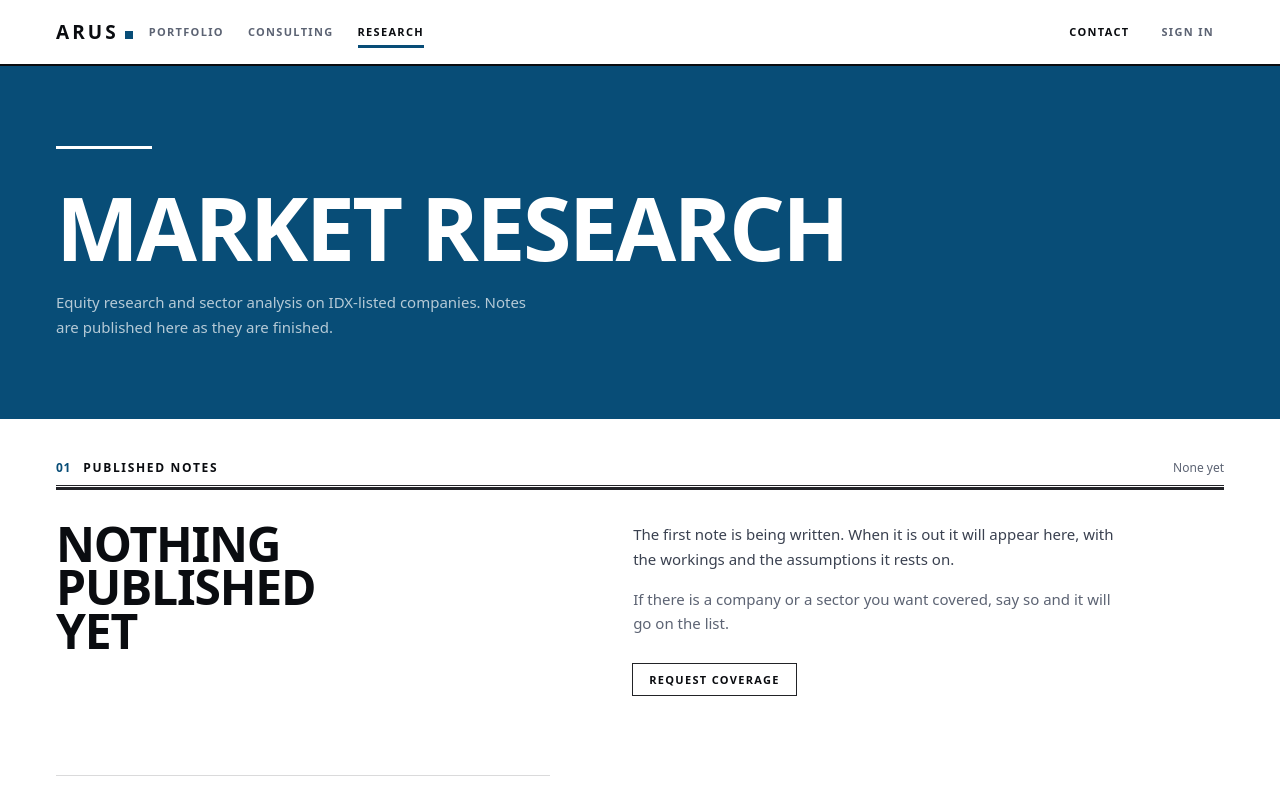
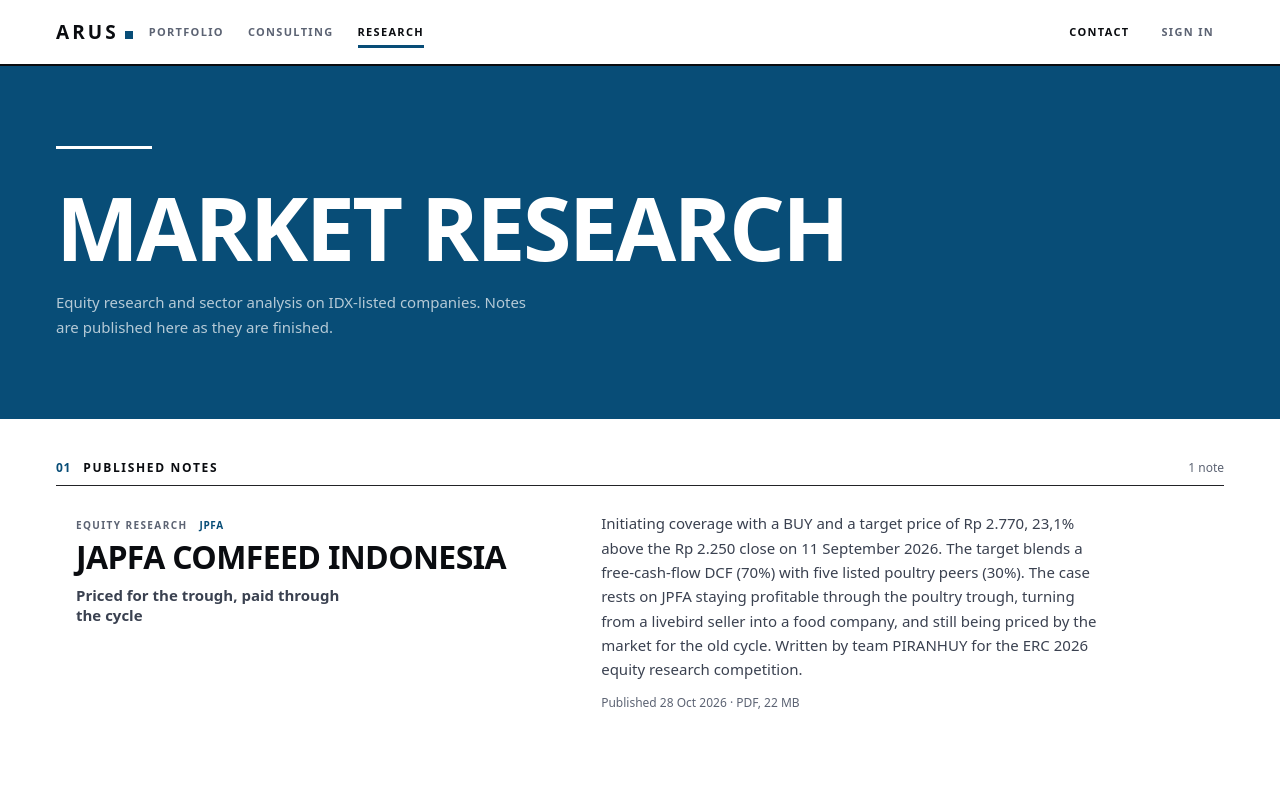
Before and after one commit to harichandrawjy/Portfolio-Dashboard, a React (Vite) app in the folder frontend/: page /research in a window 1280 px wide. Shown: the top 798 px of the page. Built offline with nearby package versions, Linux system fonts and the light colour scheme.

Commit message:
Publish the JPFA equity research note
Initiating coverage with a BUY and a Rp 2.770 target, priced at the 11 Sep 2026 close. Written by team PIRANHUY for ERC 2026. The listing shows the report title, the pricing date the upside depends on, and the file size; PDFs open in a new tab.

```diff
--- a/frontend/src/pages/Research.tsx
+++ b/frontend/src/pages/Research.tsx
@@ -1,13 +1,17 @@
 /**
  * Market research.
  *
- * Empty by design, for now. The section was asked for before there was
- * anything to put in it, so this renders an honest "nothing published yet"
- * rather than placeholder cards that imply reports exist.
- *
  * TO PUBLISH ONE: add an entry to REPORTS below and the list renders itself.
  * Put the PDF in `frontend/public/research/` and point `href` at it, or link
- * out. Nothing else needs changing.
+ * out. Nothing else needs changing. Newest first.
+ *
+ * Every figure in a summary is copied from the report itself and carries the
+ * date it was priced at. A target and an upside are only true against the
+ * price they were computed from, and this page will be read long after that
+ * price has moved.
+ *
+ * When REPORTS is empty the page renders an honest "nothing published yet"
+ * rather than placeholder cards that imply reports exist.
  *
  * The empty state deliberately names no ticker and no date. A "coming soon"
  * that names a company is a public commitment to publishing something about
@@ -37,14 +41,30 @@
   ticker?: string;
   /** e.g. "Equity research" or "Sector note". */
   kind: string;
+  /** The report's own title, as printed on its cover. */
+  title?: string;
   /** Publication date, already formatted for display. */
   published: string;
   /** Where the note lives — a file under /research, or an external link. */
   href: string;
+  /** File type and size, shown so a reader on a phone knows what a tap costs. */
+  size?: string;
   summary: string;
 }
 
-const REPORTS: Report[] = [];
+const REPORTS: Report[] = [
+  {
+    subject: "Japfa Comfeed Indonesia",
+    ticker: "JPFA",
+    kind: "Equity research",
+    title: "Priced for the trough, paid through the cycle",
+    published: "Published 28 Oct 2026",
+    href: "/research/jpfa-2026.pdf",
+    size: "PDF, 22 MB",
+    summary:
+      "Initiating coverage with a BUY and a target price of Rp 2.770, 23,1% above the Rp 2.250 close on 11 September 2026. The target blends a free-cash-flow DCF (70%) with five listed poultry peers (30%). The case rests on JPFA staying profitable through the poultry trough, turning from a livebird seller into a food company, and still being priced by the market for the old cycle. Written by team PIRANHUY for the ERC 2026 equity research competition.",
+  },
+];
 
 export function ResearchPage() {
   return (
@@ -113,6 +133,11 @@
                 <a
                   key={r.href}
                   href={r.href}
+                  // A PDF replaces the whole site in the same tab, and the back
+                  // button is the only way home. A new tab keeps the reader here.
+                  {...(r.href.endsWith(".pdf")
+                    ? { target: "_blank", rel: "noopener" }
+                    : {})}
                   className="group grid items-baseline gap-x-8 gap-y-3 bg-bg px-5 py-6 outline-none transition-colors duration-[180ms] hover:bg-panel-2 focus-visible:ring-2 focus-visible:ring-inset focus-visible:ring-accent lg:grid-cols-[minmax(0,0.9fr)_minmax(0,1.1fr)]"
                 >
                   <span>
@@ -127,13 +152,18 @@
                     <span className="w-condensed mt-3 block text-[clamp(1.5rem,2.6vw,2rem)] font-extrabold uppercase leading-[0.95] tracking-[-0.02em] text-ink transition-colors duration-[180ms] group-hover:text-accent">
                       {r.subject}
                     </span>
+                    {r.title && (
+                      <span className="mt-3 block max-w-[34ch] text-[15px] font-semibold leading-snug text-ink-2">
+                        {r.title}
+                      </span>
+                    )}
                   </span>
                   <span>
                     <span className="block max-w-[58ch] text-[15px] leading-relaxed text-ink-2">
                       {r.summary}
                     </span>
                     <span className="tnum mt-3 block text-[12px] text-ink-3">
-                      {r.published}
+                      {[r.published, r.size].filter(Boolean).join(" · ")}
                     </span>
                   </span>
                 </a>
```
Also changed, not shown: 1 other file (tests, documents, lock files or other folders).
